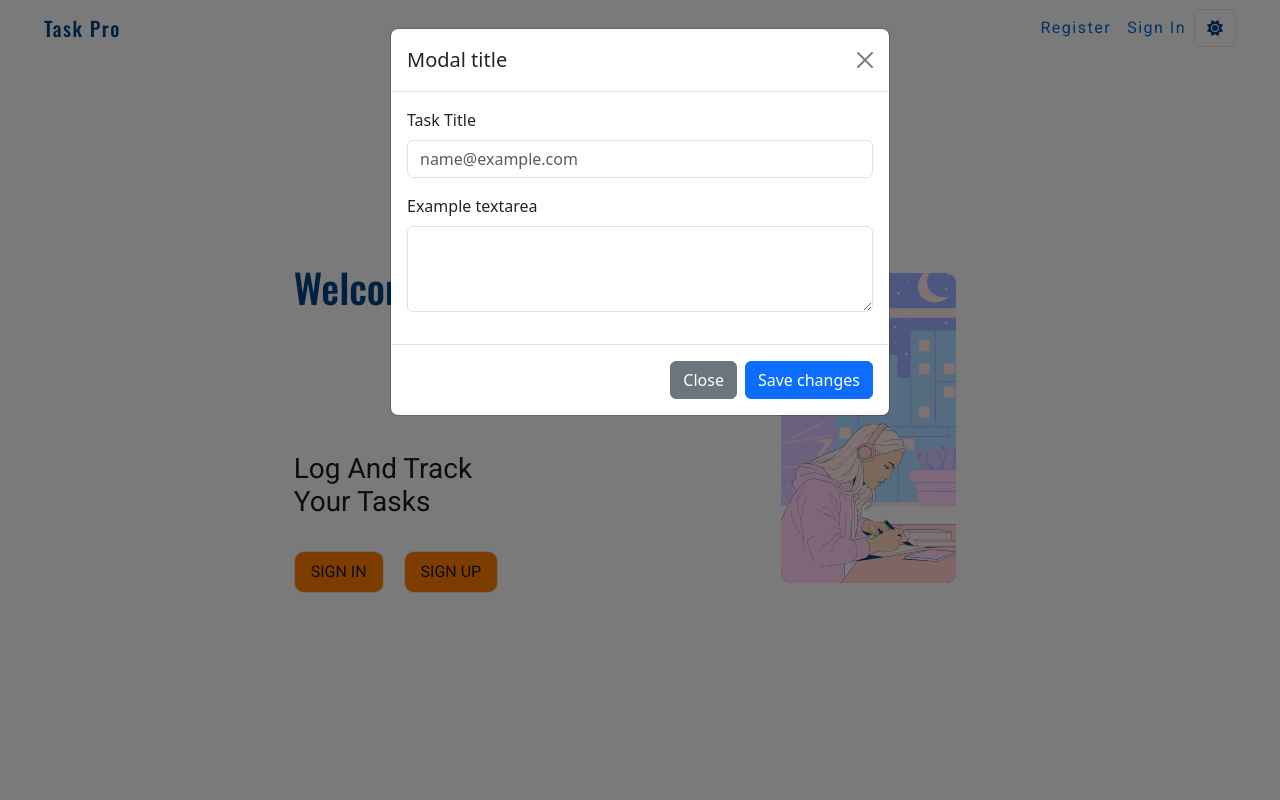
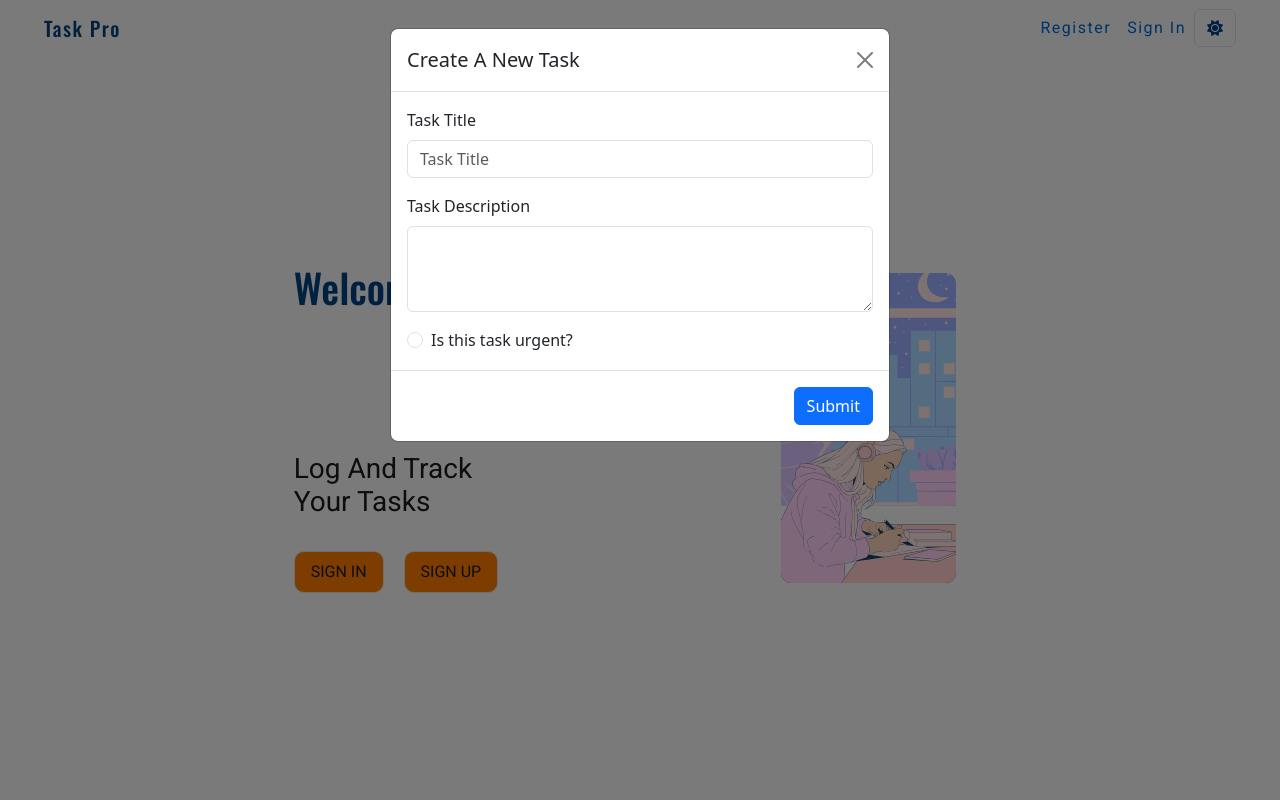
Before and after one commit to mmcin/task-pro-2, a Django app: template templates/index.html in a window 1280 px wide, after a click on "ADD A NEW TASK". Run offline with Django 3.2, Linux system fonts and the light colour scheme; the template is opened without the code that fills it: most values are stand-ins (such as "Sample title", 1, 10 or a date in 2020); some libraries are stand-ins or nearby versions.

Commit message:
add form to modal

```diff
--- a/templates/index.html
+++ b/templates/index.html
@@ -30,26 +30,33 @@
         <div class="modal-dialog">
             <div class="modal-content">
                 <div class="modal-header">
-                    <h1 class="modal-title fs-5" id="exampleModalLabel">Modal title</h1>
+                    <h1 class="modal-title fs-5" id="exampleModalLabel">Create A New Task</h1>
                     <button type="button" class="btn-close" data-bs-dismiss="modal" aria-label="Close"></button>
                 </div>
                 <div class="modal-body">
                     <!-- Add Task Form  -->
-                    <div class="mb-3">
-                        <label for="exampleFormControlInput1" class="form-label">Task Title</label>
-                        <input type="email" class="form-control" id="exampleFormControlInput1"
-                            placeholder="name@example.com">
-                    </div>
-                    <div class="mb-3">
-                        <label for="exampleFormControlTextarea1" class="form-label">Example textarea</label>
-                        <textarea class="form-control" id="exampleFormControlTextarea1" rows="3"></textarea>
-                    </div>
-
+                    <form method="post" action="">
+                        {% csrf_token %}
+                        <div class="mb-3">
+                            <label for="task_title" class="form-label">Task Title</label>
+                            <input type="text" class="form-control" id="task_title" placeholder="Task Title"
+                                name="title">
+                        </div>
+                        <div class="mb-3">
+                            <label for="task_description" class="form-label">Task Description</label>
+                            <textarea class="form-control" id="task_description" name="description" rows="3"></textarea>
+                        </div>
+                        <div class="form-check">
+                            <input class="form-check-input" type="radio" name="urgent" id="task_urgent">
+                            <label class="form-check-label" for="task_urgent">
+                                Is this task urgent?
+                            </label>
+                        </div>
+                    </form>
                     <!-- End Of Add Task Form -->
                 </div>
                 <div class="modal-footer">
-                    <button type="button" class="btn btn-secondary" data-bs-dismiss="modal">Close</button>
-                    <button type="button" class="btn btn-primary">Save changes</button>
+                    <button type="submit" class="btn btn-primary">Submit</button>
                 </div>
             </div>
         </div>
```
